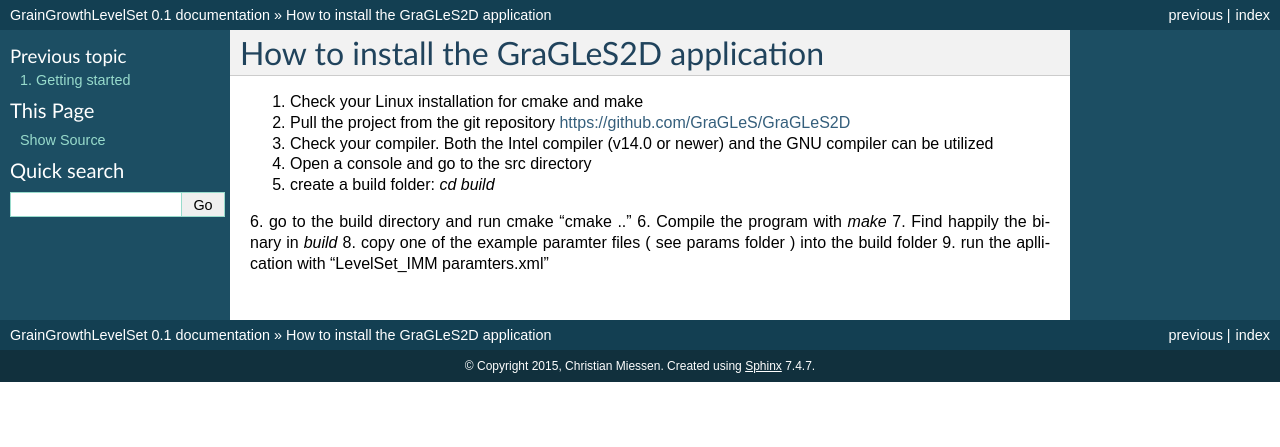
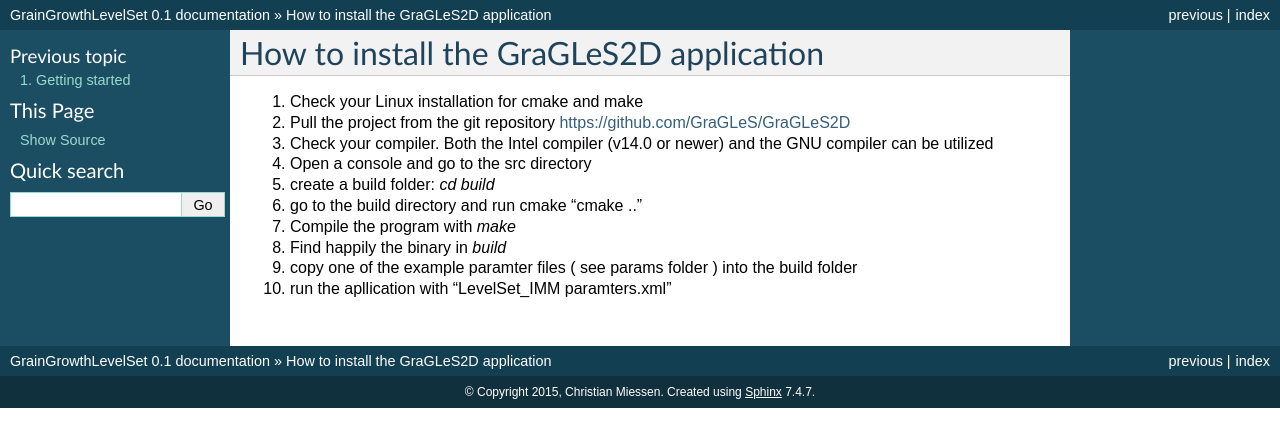
Before and after one commit to GraGLeS/GraGLeS2D, a Sphinx documentation site: the page built from docs/source/setup.rst, in a window 1280 px wide. Shown: the top 447 px of the page. Built offline with Sphinx 7.4.7, drawn with Linux system fonts in a browser that asks for light colours.

Commit message:
Update setup.rst

```diff
--- a/docs/source/setup.rst
+++ b/docs/source/setup.rst
@@ -9,7 +9,7 @@ How to install the GraGLeS2D application
 4. Open a console and go to the src directory
 5. create a build folder: *cd build*
 6. go to the build directory and run cmake "cmake .."
-6. Compile the program with *make*
-7. Find happily the binary in *build*
-8. copy one of the example paramter files ( see params folder ) into the build folder
-9. run the apllication with "LevelSet_IMM paramters.xml"
+7. Compile the program with *make*
+8. Find happily the binary in *build*
+9. copy one of the example paramter files ( see params folder ) into the build folder
+10. run the apllication with "LevelSet_IMM paramters.xml"
```
